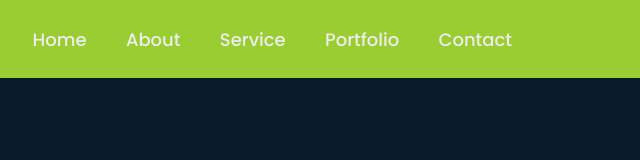
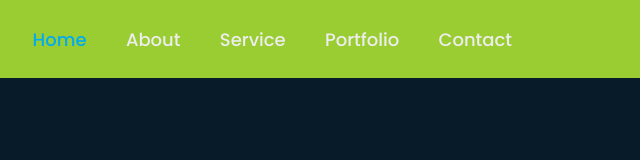
Before and after one commit to Jurlang/HTML_PortfolioEX, a plain HTML site: page Portfolio/index.html in a window 1280 px wide. In both pictures the pointer is over the link "Home". Shown: the full height of the page, 640-1280 px from the left. Drawn offline with nearby package versions, Linux system fonts and the light colour scheme.

Commit message:
style.css - navber item hover시 색상변화 추가

```diff
--- a/Portfolio/style.css
+++ b/Portfolio/style.css
@@ -37,4 +37,10 @@ header {
   text-decoration: none;
   font-weight: 500;
   margin-left: 35px;
+  transition: 0.3s;
 }
+
+.navbar a:hover,
+.navber a.active {
+  color: #00abf0;
+}
```
